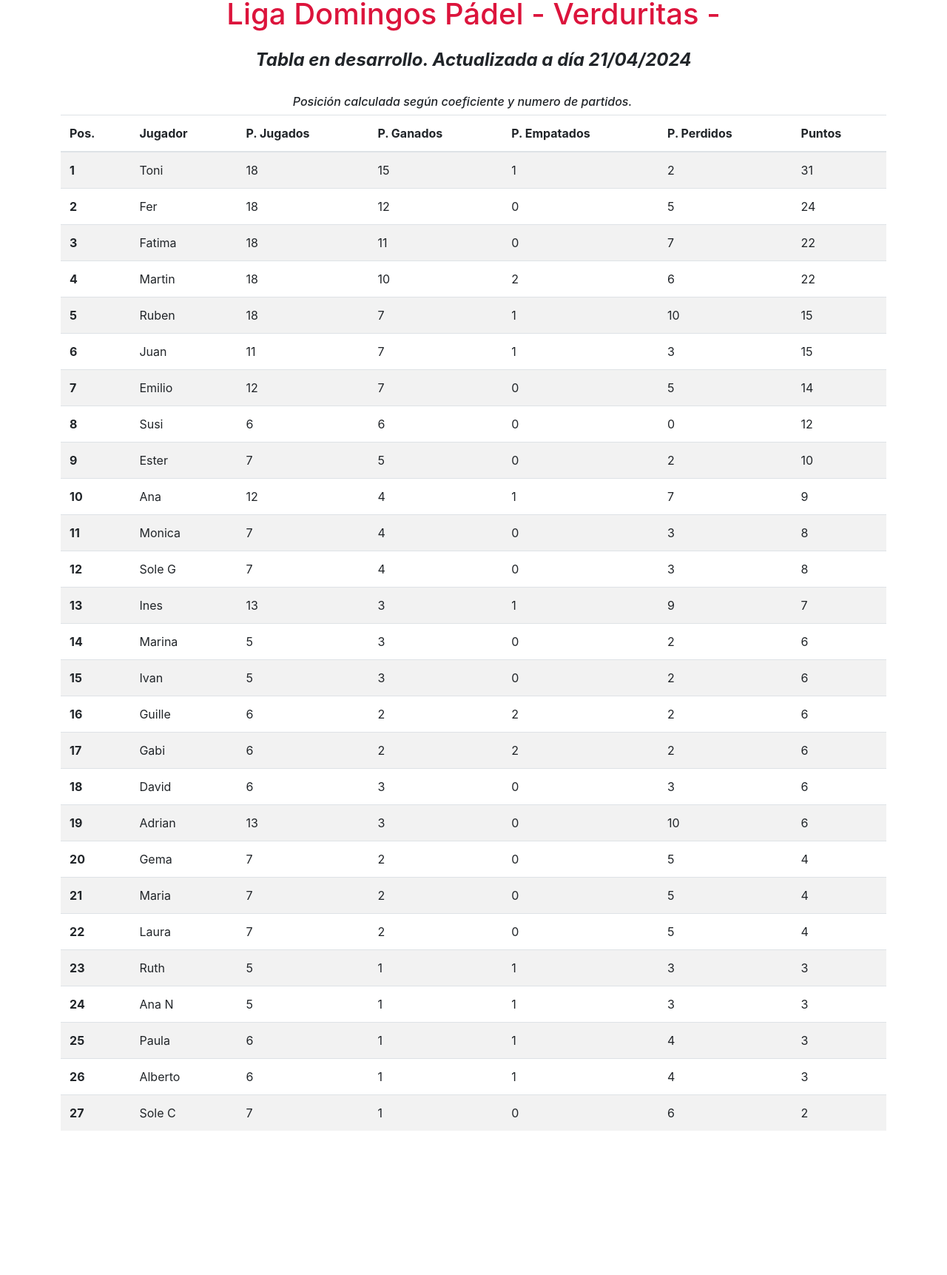
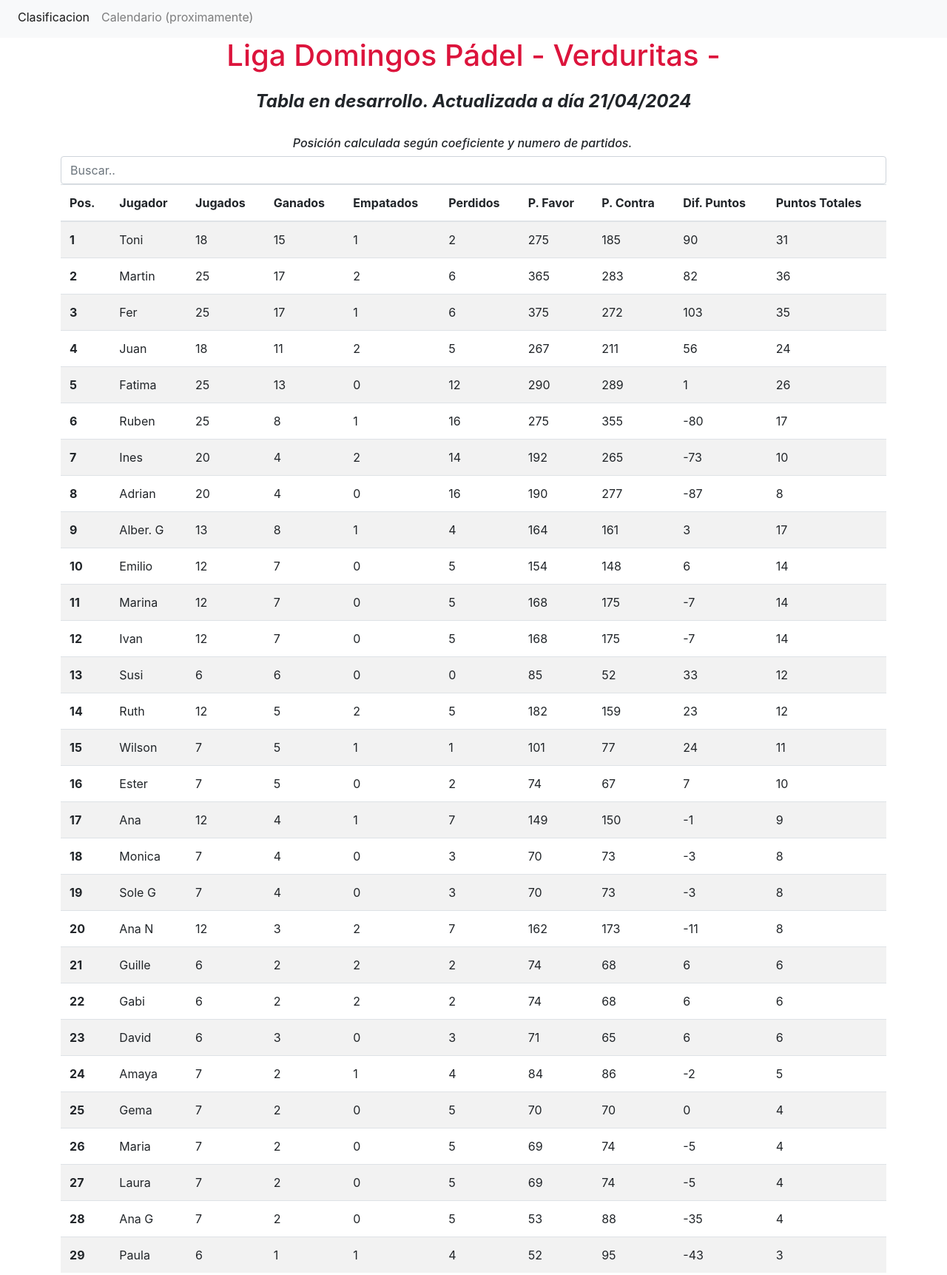
Before and after one commit to rubeneitor/rubeneitor.github.io, a plain HTML site: page index.html in a window 1280 px wide. Shown: the part 5-1728 px from the top of the page at 74% size. Before the commit the page ends 1549 px from the top, so only its background shows below. Drawn offline with nearby package versions, Linux system fonts and the light colour scheme.

Commit message:
Tabla actualizada

```diff
--- a/index.html
+++ b/index.html
@@ -13,6 +13,26 @@
 </head>
 
 <body>
+
+  <nav class="navbar navbar-expand-lg navbar-light bg-light">
+    <button class="navbar-toggler" type="button" data-toggle="collapse" data-target="#navbarTogglerDemo01" aria-controls="navbarTogglerDemo01" aria-expanded="false" aria-label="Toggle navigation">
+      <span class="navbar-toggler-icon"></span>
+    </button>
+    <div class="collapse navbar-collapse" id="navbarTogglerDemo01">
+      <ul class="navbar-nav mr-auto mt-2 mt-lg-0">
+        <li class="nav-item active">
+          <a class="nav-link" href="#">Clasificacion <span class="sr-only">(current)</span></a>
+        </li>
+        <li class="nav-item">
+          <a class="nav-link" href="info.html">Calendario (proximamente)</a>
+        </li>
+        <!-- <li class="nav-item">
+          <a class="nav-link" href="#">Disabled</a>
+        </li> -->
+      </ul>
+
+    </div>
+  </nav>
   <h1 class="text-center mb-4" style="color: crimson;">Liga Domingos Pádel - Verduritas -</h1>
   <h4 class="text-center"><i><b>Tabla en desarrollo. Actualizada a día 21/04/2024</b></i></h4>
   <h6></h6>
@@ -23,19 +43,23 @@
   <div class="row col-lg-12 justify-content-center m-0">
 
     <div class="table-responsive col-lg-11">
+      <input class="form-control" id="myInput" type="text" placeholder="Buscar..">
       <table class="table table-striped">
         <thead>
           <tr>
             <th scope="col">Pos.</th>
             <th scope="col">Jugador</th>
-            <th scope="col">P. Jugados</th>
-            <th scope="col">P. Ganados</th>
-            <th scope="col">P. Empatados</th>
-            <th scope="col">P. Perdidos</th>
-            <th scope="col">Puntos</th>
+            <th scope="col">Jugados</th>
+            <th scope="col">Ganados</th>
+            <th scope="col">Empatados</th>
+            <th scope="col">Perdidos</th>
+            <th scope="col">P. Favor</th>
+            <th scope="col">P. Contra</th>
+            <th scope="col">Dif. Puntos</th>
+            <th scope="col">Puntos Totales</th>
           </tr>
         </thead>
-        <tbody>
+        <tbody id="myTable">
           <tr>
             <th scope="row">1</th>
             <td> Toni </td>
@@ -43,245 +67,352 @@
             <td> 15 </td>
             <td> 1 </td>
             <td> 2 </td>
+            <td>275</td>
+            <td>185</td>
+            <td>90</td>
             <td> 31 </td>
           </tr>
           <tr>
             <th scope="row">2</th>
+            <td> Martin </td>
+            <td> 25 </td>
+            <td> 17 </td>
+            <td> 2 </td>
+            <td> 6 </td>
+            <td> 365 </td>
+            <td> 283 </td>
+            <td> 82 </td>
+            <td> 36 </td>
+          </tr>
+          <tr>
+            <th scope="row">3</th>
             <td> Fer </td>
+            <td> 25 </td>
+            <td> 17 </td>
+            <td> 1 </td>
+            <td> 6 </td>
+            <td> 375 </td>
+            <td> 272 </td>
+            <td> 103 </td>
+            <td> 35 </td>
+          </tr>
+          <tr>
+            <th scope="row">4</th>
+            <td> Juan </td>
             <td> 18 </td>
-            <td> 12 </td>
-            <td> 0 </td>
+            <td> 11 </td>
+            <td> 2 </td>
             <td> 5 </td>
+            <td> 267 </td>
+            <td> 211 </td>
+            <td> 56 </td>
             <td> 24 </td>
           </tr>
           <tr>
-            <th scope="row">3</th>
+            <th scope="row">5</th>
             <td> Fatima </td>
-            <td> 18 </td>
-            <td> 11 </td>
+            <td> 25 </td>
+            <td> 13 </td>
             <td> 0 </td>
-            <td> 7 </td>
-            <td> 22 </td>
-          </tr>
-          <tr>
-            <th scope="row">4</th>
-            <td> Martin </td>
-            <td> 18 </td>
-            <td> 10 </td>
-            <td> 2 </td>
-            <td> 6 </td>
-            <td> 22 </td>
-          </tr>
-          <tr>
-            <th scope="row">5</th>
-            <td> Ruben </td>
-            <td> 18 </td>
-            <td> 7 </td>
+            <td> 12 </td>
+            <td> 290 </td>
+            <td> 289 </td>
             <td> 1 </td>
-            <td> 10 </td>
-            <td> 15 </td>
+            <td> 26 </td>
           </tr>
           <tr>
             <th scope="row">6</th>
-            <td> Juan </td>
-            <td> 11 </td>
-            <td> 7 </td>
+            <td> Ruben </td>
+            <td> 25 </td>
+            <td> 8 </td>
             <td> 1 </td>
-            <td> 3 </td>
-            <td> 15 </td>
+            <td> 16 </td>
+            <td> 275 </td>
+            <td> 355 </td>
+            <td> -80 </td>
+            <td> 17 </td>
           </tr>
           <tr>
             <th scope="row">7</th>
+            <td> Ines </td>
+            <td> 20 </td>
+            <td> 4 </td>
+            <td> 2 </td>
+            <td> 14 </td>
+            <td> 192 </td>
+            <td> 265 </td>
+            <td> -73 </td>
+            <td> 10 </td>
+          </tr>
+          <tr>
+            <th scope="row">8</th>
+            <td> Adrian </td>
+            <td> 20 </td>
+            <td> 4 </td>
+            <td> 0 </td>
+            <td> 16 </td>
+            <td> 190 </td>
+            <td> 277 </td>
+            <td> -87 </td>
+            <td> 8 </td>
+          </tr>
+          <tr>
+            <th scope="row">9</th>
+            <td> Alber. G </td>
+            <td> 13 </td>
+            <td> 8 </td>
+            <td> 1 </td>
+            <td> 4 </td>
+            <td> 164 </td>
+            <td> 161 </td>
+            <td> 3 </td>
+            <td> 17 </td>
+          </tr>
+          <tr>
+            <th scope="row">10</th>
             <td> Emilio </td>
             <td> 12 </td>
             <td> 7 </td>
             <td> 0 </td>
             <td> 5 </td>
+            <td> 154 </td>
+            <td> 148 </td>
+            <td> 6 </td>
             <td> 14 </td>
           </tr>
           <tr>
-            <th scope="row">8</th>
+            <th scope="row">11</th>
+            <td> Marina </td>
+            <td> 12 </td>
+            <td> 7 </td>
+            <td> 0 </td>
+            <td> 5 </td>
+            <td> 168 </td>
+            <td> 175 </td>
+            <td> -7 </td>
+            <td> 14 </td>
+          </tr>
+          <tr>
+            <th scope="row">12</th>
+            <td> Ivan </td>
+            <td> 12 </td>
+            <td> 7 </td>
+            <td> 0 </td>
+            <td> 5 </td>
+            <td> 168 </td>
+            <td> 175 </td>
+            <td> -7 </td>
+            <td> 14 </td>
+          </tr>
+          <tr>
+            <th scope="row">13</th>
             <td> Susi </td>
             <td> 6 </td>
             <td> 6 </td>
             <td> 0 </td>
             <td> 0 </td>
+            <td> 85 </td>
+            <td> 52 </td>
+            <td> 33 </td>
             <td> 12 </td>
           </tr>
           <tr>
-            <th scope="row">9</th>
+            <th scope="row">14</th>
+            <td> Ruth </td>
+            <td> 12 </td>
+            <td> 5 </td>
+            <td> 2 </td>
+            <td> 5 </td>
+            <td> 182 </td>
+            <td> 159 </td>
+            <td> 23 </td>
+            <td> 12 </td>
+          </tr>
+          <tr>
+            <th scope="row">15</th>
+            <td> Wilson </td>
+            <td> 7 </td>
+            <td> 5 </td>
+            <td> 1 </td>
+            <td> 1 </td>
+            <td> 101 </td>
+            <td> 77 </td>
+            <td> 24 </td>
+            <td> 11 </td>
+          </tr>
+          <tr>
+            <th scope="row">16</th>
             <td> Ester </td>
             <td> 7 </td>
             <td> 5 </td>
             <td> 0 </td>
             <td> 2 </td>
+            <td> 74 </td>
+            <td> 67 </td>
+            <td> 7 </td>
             <td> 10 </td>
           </tr>
           <tr>
-            <th scope="row">10</th>
+            <th scope="row">17</th>
             <td> Ana </td>
             <td> 12 </td>
             <td> 4 </td>
             <td> 1 </td>
             <td> 7 </td>
+            <td> 149 </td>
+            <td> 150 </td>
+            <td> -1 </td>
             <td> 9 </td>
           </tr>
           <tr>
-            <th scope="row">11</th>
+            <th scope="row">18</th>
             <td> Monica </td>
             <td> 7 </td>
             <td> 4 </td>
             <td> 0 </td>
             <td> 3 </td>
+            <td> 70 </td>
+            <td> 73 </td>
+            <td> -3 </td>
             <td> 8 </td>
           </tr>
           <tr>
-            <th scope="row">12</th>
+            <th scope="row">19</th>
             <td> Sole G </td>
             <td> 7 </td>
             <td> 4 </td>
             <td> 0 </td>
             <td> 3 </td>
+            <td> 70 </td>
+            <td> 73 </td>
+            <td> -3 </td>
             <td> 8 </td>
           </tr>
           <tr>
-            <th scope="row">13</th>
-            <td> Ines </td>
-            <td> 13 </td>
+            <th scope="row">20</th>
+            <td> Ana N </td>
+            <td> 12 </td>
             <td> 3 </td>
-            <td> 1 </td>
-            <td> 9 </td>
+            <td> 2 </td>
             <td> 7 </td>
+            <td> 162 </td>
+            <td> 173 </td>
+            <td> -11 </td>
+            <td> 8 </td>
           </tr>
           <tr>
-            <th scope="row">14</th>
-            <td> Marina </td>
-            <td> 5 </td>
-            <td> 3 </td>
-            <td> 0 </td>
-            <td> 2 </td>
-            <td> 6 </td>
-          </tr>
-          <tr>
-            <th scope="row">15</th>
-            <td> Ivan </td>
-            <td> 5 </td>
-            <td> 3 </td>
-            <td> 0 </td>
-            <td> 2 </td>
-            <td> 6 </td>
-          </tr>
-          <tr>
-            <th scope="row">16</th>
+            <th scope="row">21</th>
             <td> Guille </td>
             <td> 6 </td>
             <td> 2 </td>
             <td> 2 </td>
             <td> 2 </td>
+            <td> 74 </td>
+            <td> 68 </td>
+            <td> 6 </td>
             <td> 6 </td>
           </tr>
           <tr>
-            <th scope="row">17</th>
+            <th scope="row">22</th>
             <td> Gabi </td>
             <td> 6 </td>
             <td> 2 </td>
             <td> 2 </td>
             <td> 2 </td>
+            <td> 74 </td>
+            <td> 68 </td>
+            <td> 6 </td>
             <td> 6 </td>
           </tr>
           <tr>
-            <th scope="row">18</th>
+            <th scope="row">23</th>
             <td> David </td>
             <td> 6 </td>
             <td> 3 </td>
             <td> 0 </td>
             <td> 3 </td>
+            <td> 71 </td>
+            <td> 65 </td>
+            <td> 6 </td>
             <td> 6 </td>
           </tr>
           <tr>
-            <th scope="row">19</th>
-            <td> Adrian </td>
-            <td> 13 </td>
-            <td> 3 </td>
-            <td> 0 </td>
-            <td> 10 </td>
-            <td> 6 </td>
+            <th scope="row">24</th>
+            <td> Amaya </td>
+            <td> 7 </td>
+            <td> 2 </td>
+            <td> 1 </td>
+            <td> 4 </td>
+            <td> 84 </td>
+            <td> 86 </td>
+            <td> -2 </td>
+            <td> 5 </td>
           </tr>
           <tr>
-            <th scope="row">20</th>
+            <th scope="row">25</th>
             <td> Gema </td>
             <td> 7 </td>
             <td> 2 </td>
             <td> 0 </td>
             <td> 5 </td>
+            <td> 70 </td>
+            <td> 70 </td>
+            <td> 0 </td>
             <td> 4 </td>
           </tr>
           <tr>
-            <th scope="row">21</th>
+            <th scope="row">26</th>
             <td> Maria </td>
             <td> 7 </td>
             <td> 2 </td>
             <td> 0 </td>
             <td> 5 </td>
+            <td> 69 </td>
+            <td> 74 </td>
+            <td> -5 </td>
             <td> 4 </td>
           </tr>
           <tr>
-            <th scope="row">22</th>
+            <th scope="row">27</th>
             <td> Laura </td>
             <td> 7 </td>
             <td> 2 </td>
             <td> 0 </td>
             <td> 5 </td>
+            <td> 69 </td>
+            <td> 74 </td>
+            <td> -5 </td>
             <td> 4 </td>
           </tr>
           <tr>
-            <th scope="row">23</th>
-            <td> Ruth </td>
+            <th scope="row">28</th>
+            <td> Ana G </td>
+            <td> 7 </td>
+            <td> 2 </td>
+            <td> 0 </td>
             <td> 5 </td>
-            <td> 1 </td>
-            <td> 1 </td>
-            <td> 3 </td>
-            <td> 3 </td>
+            <td> 53 </td>
+            <td> 88 </td>
+            <td> -35 </td>
+            <td> 4 </td>
           </tr>
           <tr>
-            <th scope="row">24</th>
-            <td> Ana N </td>
-            <td> 5 </td>
-            <td> 1 </td>
-            <td> 1 </td>
-            <td> 3 </td>
-            <td> 3 </td>
-          </tr>
-          <tr>
-            <th scope="row">25</th>
+            <th scope="row">29</th>
             <td> Paula </td>
             <td> 6 </td>
             <td> 1 </td>
             <td> 1 </td>
             <td> 4 </td>
+            <td> 52 </td>
+            <td> 95 </td>
+            <td> -43 </td>
             <td> 3 </td>
-          </tr>
-          <tr>
-            <th scope="row">26</th>
-            <td> Alberto </td>
-            <td> 6 </td>
-            <td> 1 </td>
-            <td> 1 </td>
-            <td> 4 </td>
-            <td> 3 </td>
-          </tr>
-          <tr>
-            <th scope="row">27</th>
-            <td> Sole C </td>
-            <td> 7 </td>
-            <td> 1 </td>
-            <td> 0 </td>
-            <td> 6 </td>
-            <td> 2 </td>
           </tr>
         </tbody>
       </table>
+
     </div>
+
 
   </div>
 
@@ -295,6 +426,16 @@
     integrity="sha384-ApNbgh9B+Y1QKtv3Rn7W3mgPxhU9K/ScQsAP7hUibX39j7fakFPskvXusvfa0b4Q"
     crossorigin="anonymous"></script>
   <script src="js/bootstrap.min.js"></script>
+  <script>
+    $(document).ready(function(){
+      $("#myInput").on("keyup", function() {
+        var value = $(this).val().toLowerCase();
+        $("#myTable tr").filter(function() {
+          $(this).toggle($(this).text().toLowerCase().indexOf(value) > -1)
+        });
+      });
+    });
+    </script>
 </body>
 
 </html>
```
Also changed, not shown: info.html (added, +77 -0 lines), construccion.jpg (added).
